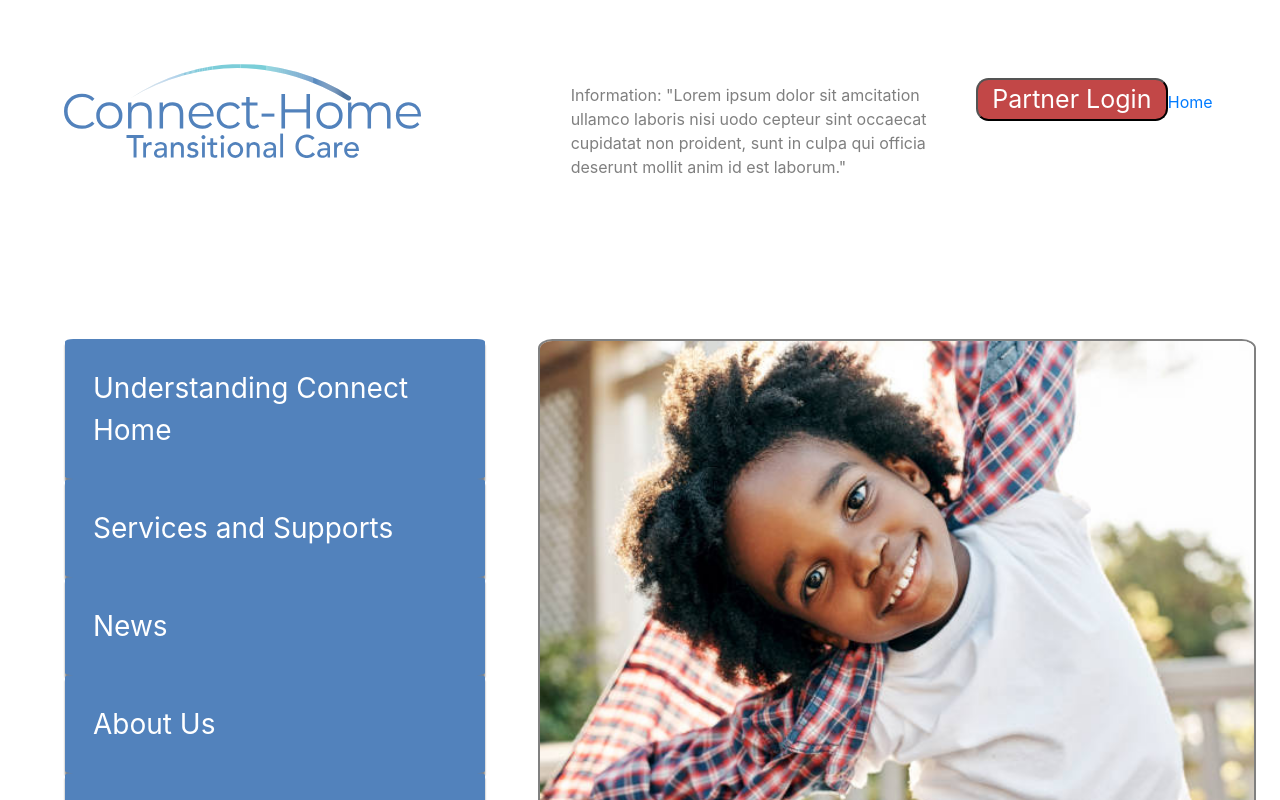
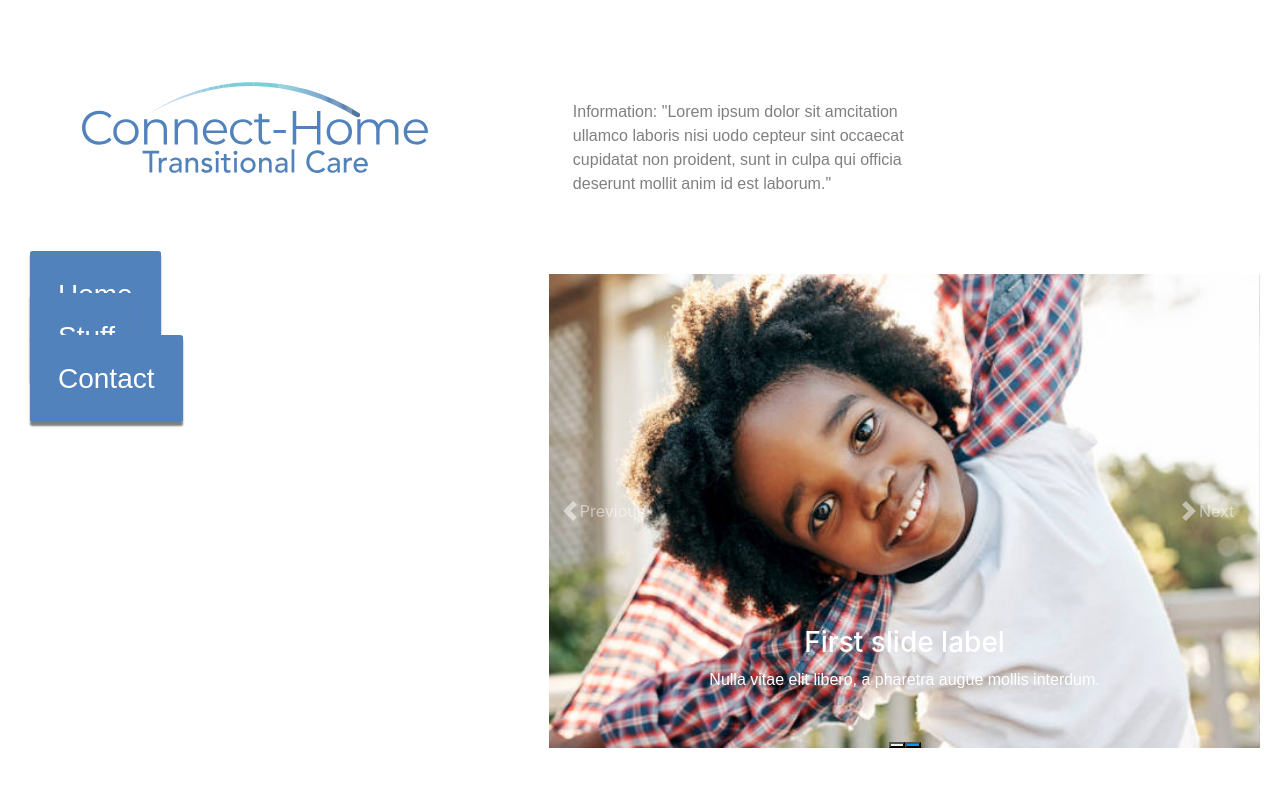
Before and after one commit to nmsides/Connect-Home1, a React (Create React App) app: page / in a window 1280 px wide. Shown: the top 800 px of the page. Built offline with nearby package versions, Linux system fonts and the light colour scheme.

Commit message:
Neil's branch update

```diff
--- a/src/App.css
+++ b/src/App.css
@@ -61,6 +61,7 @@ html{
 
 .preLink{
   color: white;
+  margin: 10px;
 }
 
 
--- a/src/App.js
+++ b/src/App.js
@@ -4,8 +4,14 @@ import PreLogin from './PreLogin';
 import LoginBox from './LoginBox';
 import PostLogin from './PostLogin';
 import Admin from './Admin';
-
-
+import {
+  Route,
+  NavLink,
+  HashRouter
+} from "react-router-dom";
+import Home from "./Home";
+import Stuff from "./Stuff";
+import Contact from "./Contact";
 
 class App extends Component {
 
@@ -15,7 +21,37 @@ class App extends Component {
       <div id="bod" >
         <div className = "row">
           <div className = "col-sm-12">
-            <PreLogin />
+
+            <HashRouter>
+              <div>
+              <div className = "row" id="preLogLogoDiv">
+                    <div className = "col-sm-5">
+                        <img src="./Resources/Asset 2.svg" id = 'mainLogo'></img>
+                    </div>
+                    <div className = "col-sm-4">
+                        <div id="preInfoText">
+                            <p className="text-black-50">Information: "Lorem ipsum dolor sit amcitation ullamco laboris nisi uodo cepteur sint occaecat cupidatat non proident, sunt in culpa qui officia deserunt mollit anim id est laborum."</p>
+                        </div>
+                    </div>
+                </div>
+                <div className = 'row'>
+                  <div className = 'col-sm-5 preLinks'>
+                    <ul className="verticalNav nav flex-column">
+                      <li><NavLink className="nav-item preNavItem preLink" exact to="/">Home</NavLink></li>
+                      <li><NavLink className="nav-item preNavItem preLink" to="/stuff">Stuff</NavLink></li>
+                      <li><NavLink className="nav-item preNavItem preLink" to="/contact">Contact</NavLink></li>
+                    </ul>
+                  </div>
+
+                  <div className = 'col-sm-7'>
+                    <Route exact path="/" component={Home}/>
+                    <Route path="/stuff" component={Stuff}/>
+                    <Route path="/contact" component={Contact}/>
+                  </div>
+                </div>
+              </div>
+          </HashRouter>
+          {/* <PreLogin /> */}
            {/* <PostLogin /> */}
             {/* <Admin/> */}
             {/* <LoginBox/> */}
--- /dev/null
+++ b/src/Contact.js
@@ -0,0 +1,16 @@
+import React, { Component } from "react";
+
+class Contact extends Component {
+  render() {
+    return (
+      <div>
+        <h2>GOT QUESTIONS?</h2>
+        <p>The easiest thing to do is post on
+        our <a href="http://forum.kirupa.com">forums</a>.
+        </p>
+      </div>
+    );
+  }
+}
+
+export default Contact;
--- /dev/null
+++ b/src/Home.js
@@ -0,0 +1,39 @@
+import React, { Component } from "react";
+import Carousel from 'react-bootstrap/Carousel'
+
+class Home extends Component {
+  render() {
+    return (
+      <div>
+        <Carousel>
+            <Carousel.Item>
+                <img
+                className="d-block w-100"
+                src="/Resources/stock1.jpg"
+                alt="First slide"
+                />
+                <Carousel.Caption>
+                <h3>First slide label</h3>
+                <p>Nulla vitae elit libero, a pharetra augue mollis interdum.</p>
+                </Carousel.Caption>
+            </Carousel.Item>
+            <Carousel.Item>
+                <img
+                className="d-block w-100"
+                src="/Resources/stock1.jpg"
+                alt="Third slide"
+                />
+
+                <Carousel.Caption>
+                <h3>Second slide label</h3>
+                <p>Lorem ipsum dolor sit amet, consectetur adipiscing elit.</p>
+                </Carousel.Caption>
+            </Carousel.Item>
+
+        </Carousel>
+      </div>
+    );
+  }
+}
+
+export default Home;
--- a/src/PreLogin.js
+++ b/src/PreLogin.js
@@ -1,11 +1,18 @@
-import React, { Component } from "react";
-import LoginBox from "./LoginBox";
-import LoginButton from "./LoginButton"
-import { BrowserRouter as Router, Route, Link } from "react-router-dom";
+import React, { Component } from 'react';
+// import './App.css';
+import './test.css';
+import LoginBox from './LoginBox';
+import PostLogin from './PostLogin';
+import Admin from './Admin';
 
-// clickLogin(){
-
-// }
+import {
+  Route,
+  NavLink,
+  HashRouter
+} from "react-router-dom";
+import Home from "./Home";
+import Stuff from "./Stuff";
+import Contact from "./Contact";
 
 class PreLogin extends Component{
     constructor(props){
@@ -15,7 +22,7 @@ class PreLogin extends Component{
     render() {
         return (
             <div>
-                <div className = "row" id="preLogLogoDiv">
+                {/* <div className = "row" id="preLogLogoDiv">
                     <div className = "col-sm-5">
                         <img src="./Resources/Asset 2.svg" id = 'mainLogo'></img>
                     </div>
@@ -25,18 +32,14 @@ class PreLogin extends Component{
                         </div>
                     </div>
                     <div className = "col-sm-3">
-                        <Router>
-                        <button id="loginBtn"  >Partner Login</button>
-                            <Link to="/LoginBox">Home</Link>
-                            <Route path="/LoginBox" exact component={LoginBox} />
-                        </Router>
 
                     </div>
-                </div>
+                 </div> */}
                 <div className = "row">
+
                     <div className = "mainFront" id="preLinks">
                       <div className="innerPic">
-                        <img src = "./resources/stock1.jpg" class = "frontPagePic"></img>
+                        <img src = "./resources/stock1.jpg" className = "frontPagePic"></img>
                         <p>This is where the carousel will go</p>
                       </div>
                       <div className="verticalNav">
@@ -71,13 +74,13 @@ class PreLogin extends Component{
                         <div>
                             <ul className="nav nav-pills nav-justified">
                                 <li className="nav-item" >
-                                    <img src = "./resources/Asset 2.svg" class = "provLogo"></img>
+                                    <img src = "./resources/Asset 2.svg" className = "provLogo"></img>
                                 </li>
                                 <li className="nav-item" >
-                                    <img src = "./resources/Asset 2.svg" class = "provLogo"></img>
+                                    <img src = "./resources/Asset 2.svg" className = "provLogo"></img>
                                 </li>
                                 <li className="nav-item" >
-                                    <img src = "./resources/Asset 2.svg" class = "provLogo"></img>
+                                    <img src = "./resources/Asset 2.svg" className = "provLogo"></img>
                                 </li>
                             </ul>
                         </div>
--- /dev/null
+++ b/src/Stuff.js
@@ -0,0 +1,22 @@
+import React, { Component } from "react";
+
+class Stuff extends Component {
+  render() {
+    return (
+      <div>
+        <h2>STUFF</h2>
+        <p>Mauris sem velit, vehicula eget sodales vitae,
+        rhoncus eget sapien:</p>
+        <ol>
+          <li>Nulla pulvinar diam</li>
+          <li>Facilisis bibendum</li>
+          <li>Vestibulum vulputate</li>
+          <li>Eget erat</li>
+          <li>Id porttitor</li>
+        </ol>
+      </div>
+    );
+  }
+}
+
+export default Stuff;
--- a/src/index.css
+++ b/src/index.css
@@ -12,3 +12,7 @@ code {
   font-family: source-code-pro, Menlo, Monaco, Consolas, "Courier New",
     monospace;
 }
+
+.active {
+  background-color: #0099FF;
+}
--- a/src/index.js
+++ b/src/index.js
@@ -1,6 +1,8 @@
 import React from 'react';
 import ReactDOM from 'react-dom';
 import './index.css';
+import './test.css';
+import './App.css';
 import App from './App';
 import * as serviceWorker from './serviceWorker';
 import 'bootstrap/dist/css/bootstrap.css';
--- /dev/null
+++ b/src/test.css
@@ -0,0 +1,35 @@
+body {
+    background-color: #FFCC00;
+    padding: 20px;
+    margin: 0;
+  }
+  h1, h2, p, ul, li {
+    font-family: sans-serif;
+  }
+  ul.header li {
+    display: inline;
+    list-style-type: none;
+    margin: 0;
+  }
+  ul.header {
+    background-color: #111;
+    padding: 0;
+  }
+  ul.header li a {
+    color: #FFF;
+    font-weight: bold;
+    text-decoration: none;
+    padding: 20px;
+    display: inline-block;
+  }
+  .content {
+    background-color: #FFF;
+    padding: 20px;
+  }
+  .content h2 {
+    padding: 0;
+    margin: 0;
+  }
+  .content li {
+    margin-bottom: 10px;
+  }
```
